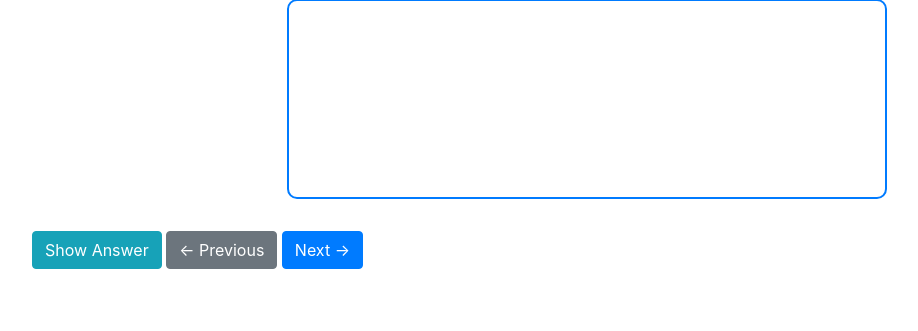
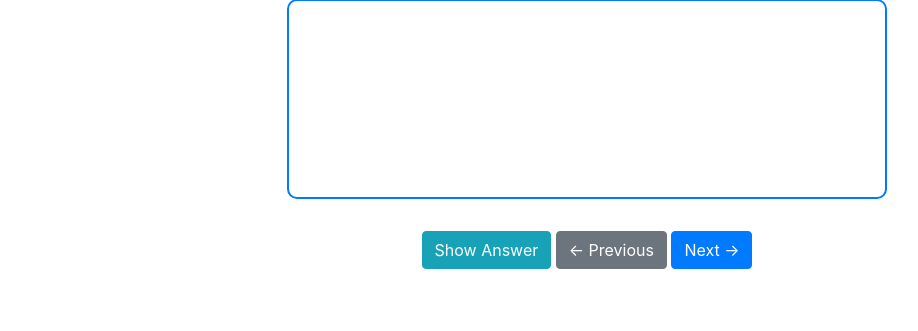
Before and after one commit to OvalHoneyBee11/nea_real, a Flask app: template website/templates/flashcards.html in a window 1280 px wide. Shown: the part 121-452 px from the top of the page, without its empty margins (53-971 px from the left). Run offline with Flask 3, Linux system fonts and the light colour scheme; the template is opened without the code that fills it, so the values that code supplies are empty; some libraries are stand-ins or nearby versions.

Commit message:
made the buttons centre
i forgot

```diff
--- a/website/templates/flashcards.html
+++ b/website/templates/flashcards.html
@@ -25,9 +25,11 @@
     <div class="answer hidden" id="answer"></div>
 </div>
 
-<button class="btn btn-info" onclick="toggleAnswer()">Show Answer</button>
-<button class="btn btn-secondary" onclick="prevCard()" id="prev">← Previous</button>
-<button class="btn btn-primary" onclick="nextCard()" id="next">Next →</button>
+<div style="text-align: center; margin-top: 1em;">
+    <button class="btn btn-info" onclick="toggleAnswer()">Show Answer</button>
+    <button class="btn btn-secondary" onclick="prevCard()" id="prev">← Previous</button>
+    <button class="btn btn-primary" onclick="nextCard()" id="next">Next →</button>
+</div>
 
 <script>
     const questions = {{ questions_data | tojson }};
```
